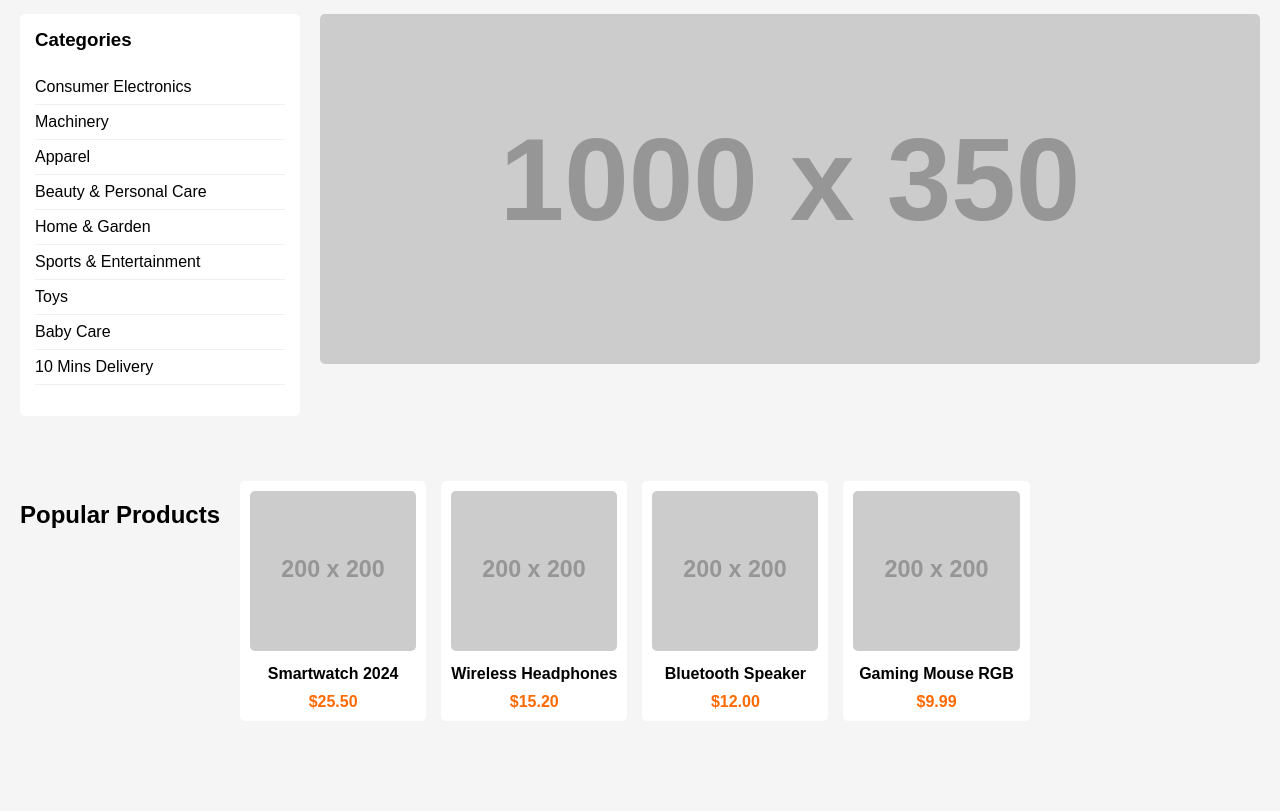
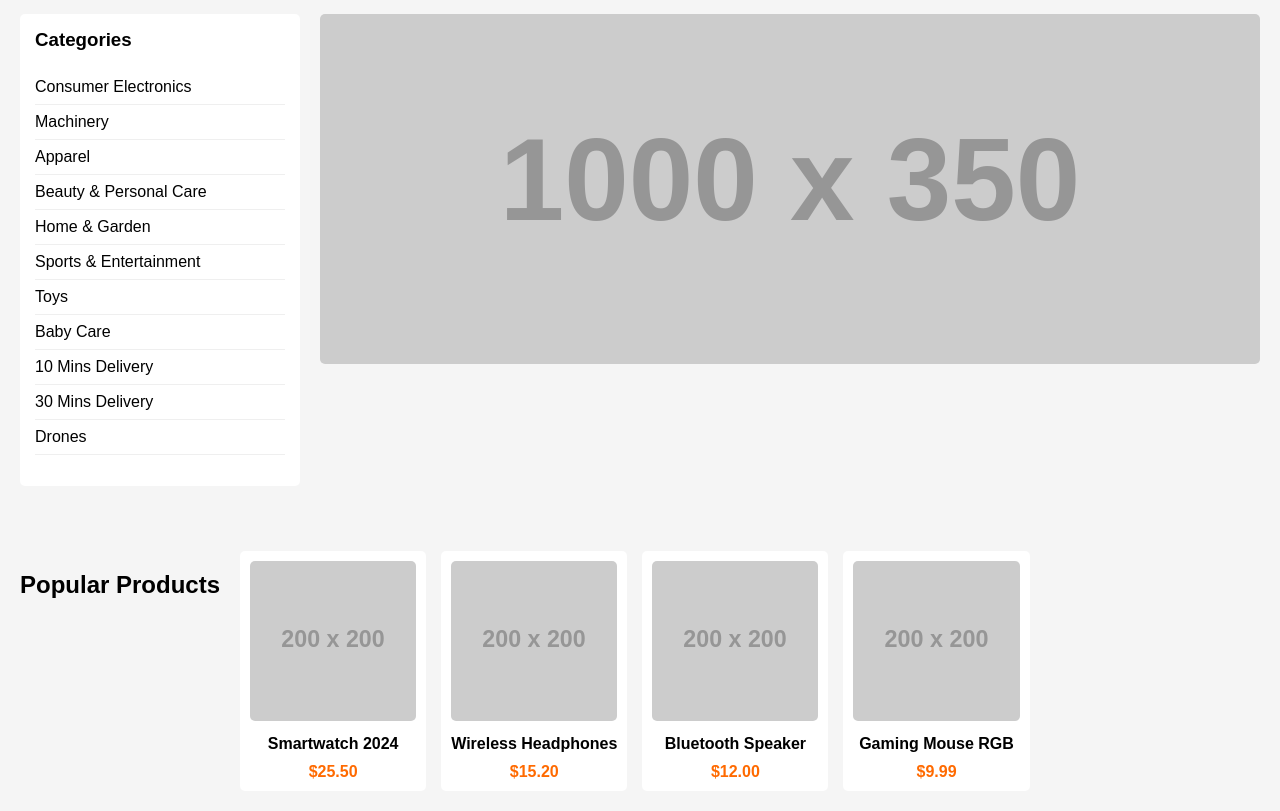
Before and after one commit to amitsalaskar-git/Alibaba, a plain HTML site: page Index.html in a window 1280 px wide. Shown: the part 65-876 px from the top of the page. Before the commit the page ends 806 px from the top, so only its background shows below. Drawn offline with Linux system fonts and the light colour scheme; placeholder pictures from the web are drawn by us.

Commit message:
Feilds added to Index.html

```diff
--- a/Index.html
+++ b/Index.html
@@ -155,6 +155,8 @@
                 <li>Toys</li>
                 <li>Baby Care</li>
                 <li>10 Mins Delivery</li>
+                <li>30 Mins Delivery</li>
+                <li>Drones</li>
             </ul>
         </div>
 
```
